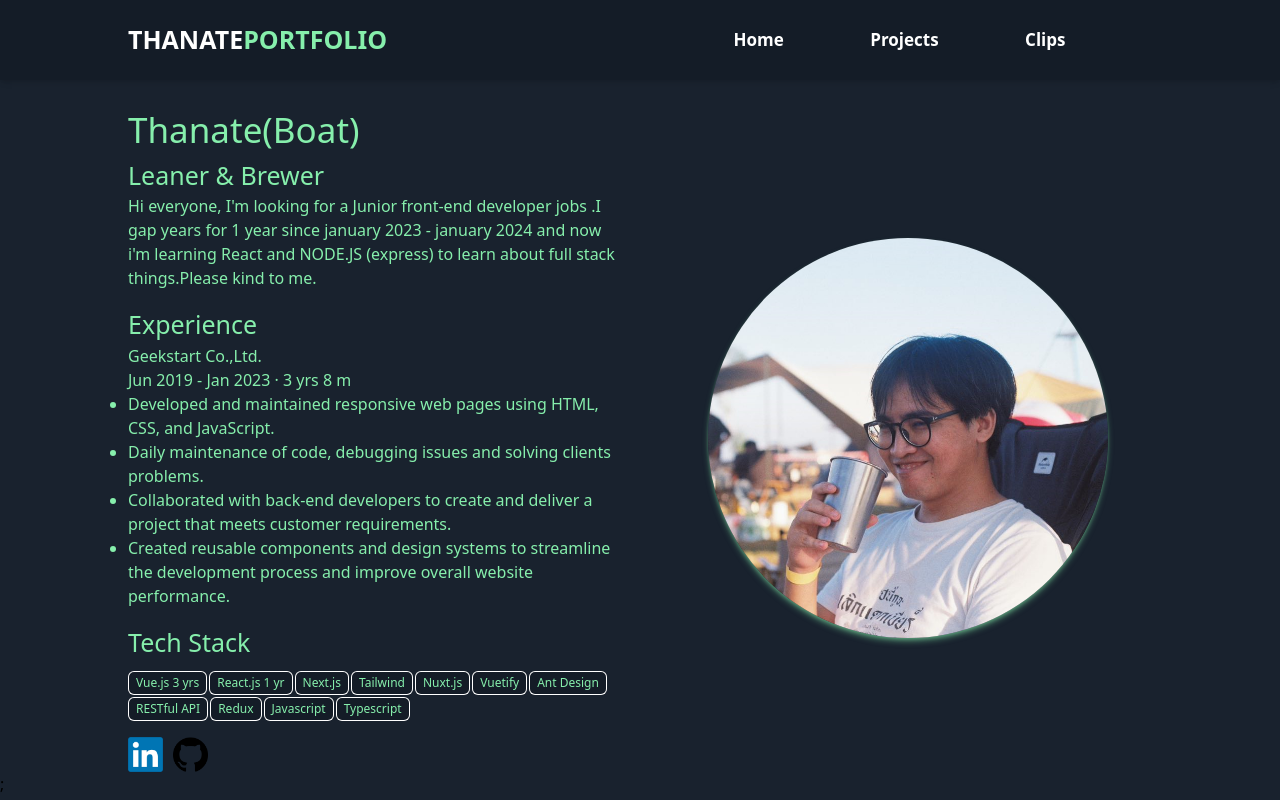
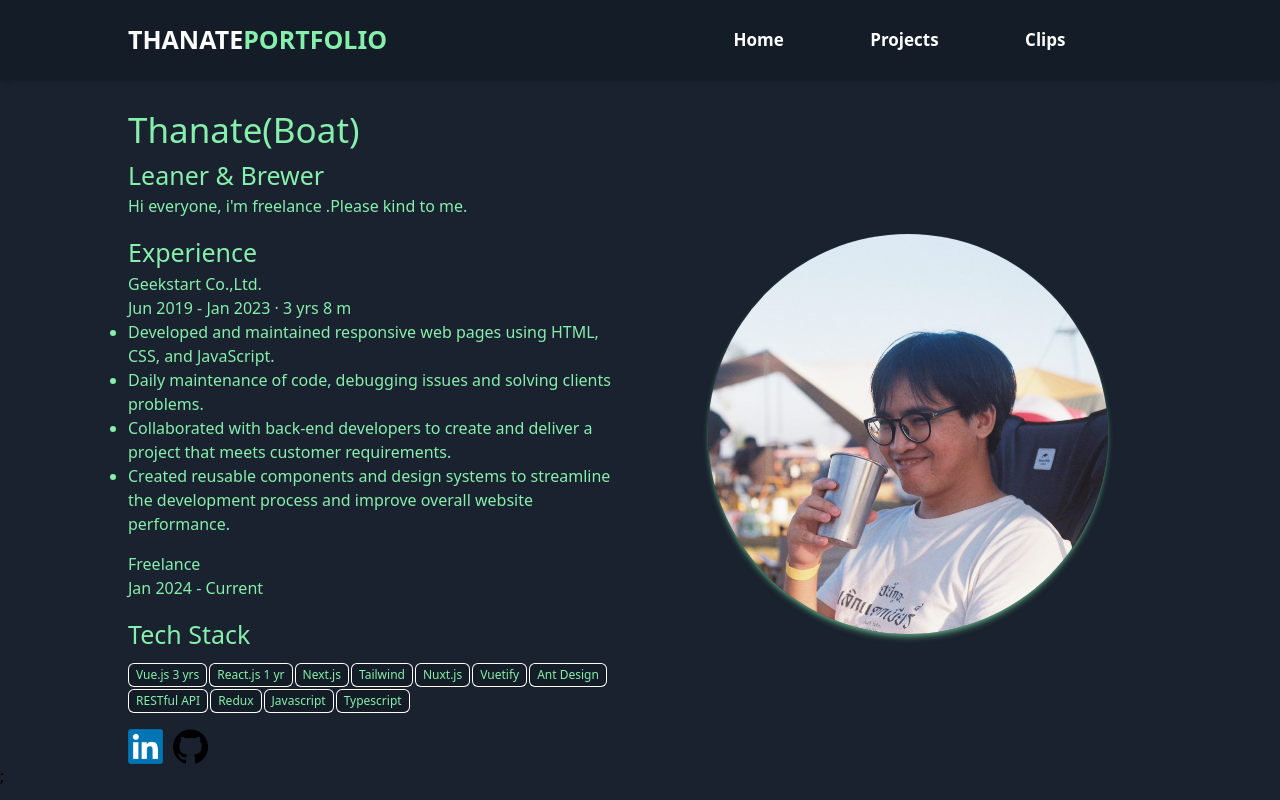
Before and after one commit to mugenboat/portfolio, a Next.js app: page /portfolio/ in a window 1280 px wide. Built offline with nearby package versions, Linux system fonts and the light colour scheme.

Commit message:
change status

```diff
--- a/components/Introduce.tsx
+++ b/components/Introduce.tsx
@@ -25,7 +25,7 @@ const Introduce = () => {
         <h1 className="text-[35px] md:text-[35px]">Thanate(Boat)</h1>
         <h1 className="text-[25px] md:text-[25px]">Leaner & Brewer</h1>
         <p className="mb-4 break-words">
-          {`Hi everyone, I'm looking for a Junior front-end developer jobs .I gap years for 1 year since january 2023 - january 2024 and now i'm learning React and NODE.JS (express) to learn about full stack things.Please kind to me. `}
+          {`Hi everyone, i'm freelance .Please kind to me. `}
         </p>
         <h1 className="text-[25px] md:text-[25px]">Experience</h1>
         <p>Geekstart Co.,Ltd.</p>
@@ -48,6 +48,8 @@ const Introduce = () => {
             development process and improve overall website performance.
           </li>
         </ul>
+        <p>Freelance</p>
+        <p className="mb-4">Jan 2024 - Current</p>
         <h1 className="text-[25px] md:text-[25px] mb-2">Tech Stack</h1>
         <div className="mb-4">
           {skills.map(skill => (
```
